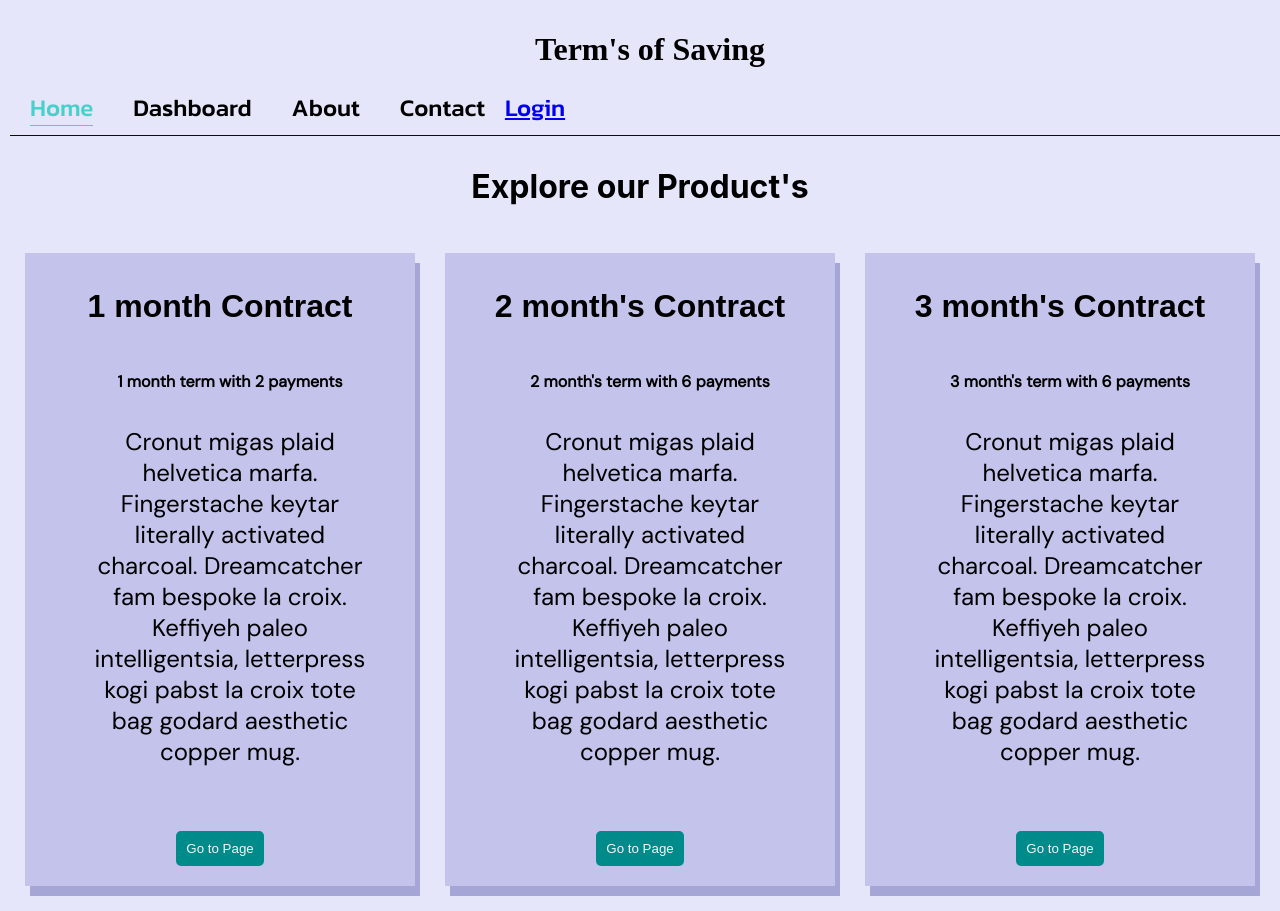
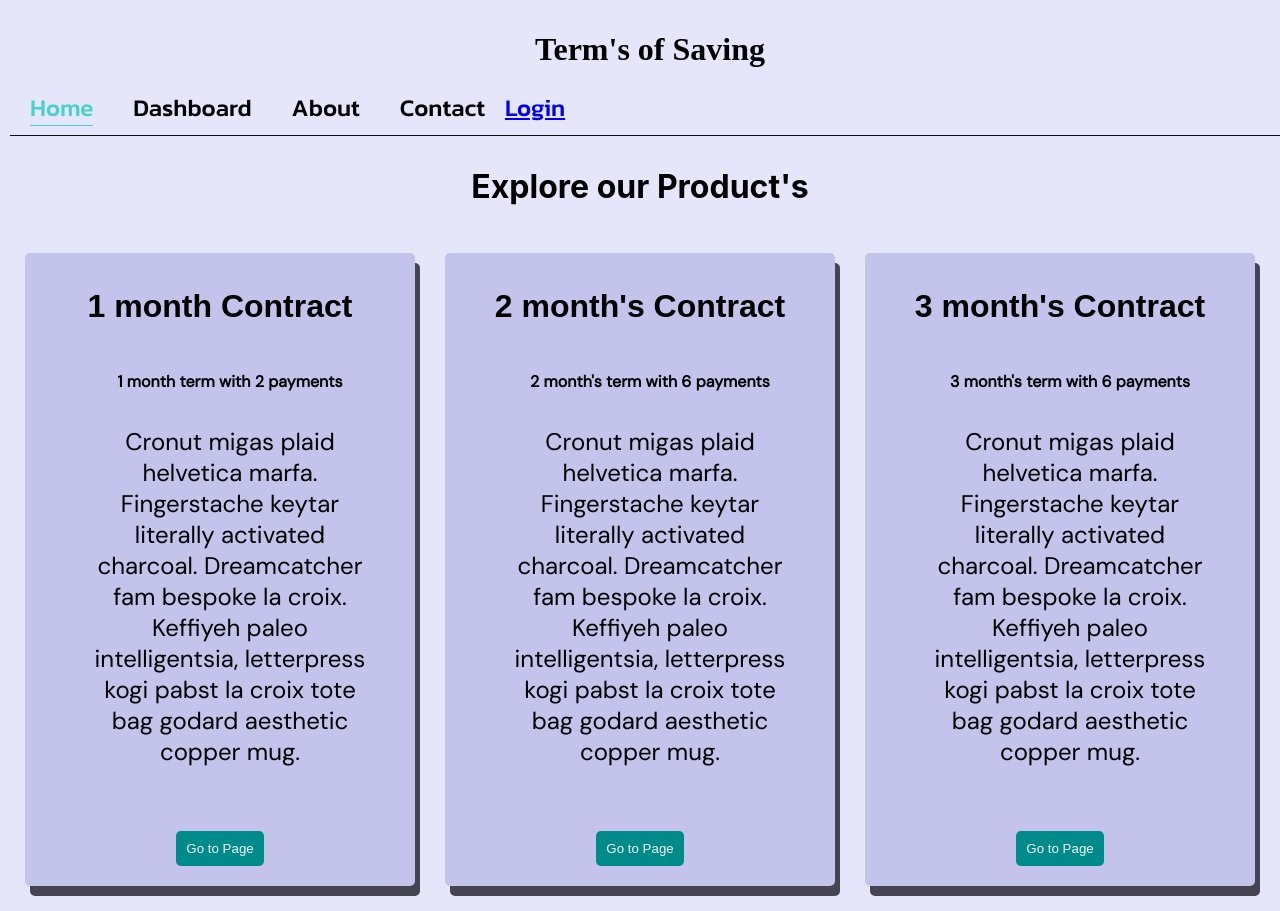
Before and after one commit to estelo2jz/terms-savings-app, a React (Create React App) app: page / in a window 1280 px wide. Built offline with nearby package versions, Linux system fonts and the light colour scheme; a web font is replaced by a local one.

Commit message:
Update home.scss

```diff
--- a/src/styles/pageStyles/home.scss
+++ b/src/styles/pageStyles/home.scss
@@ -14,7 +14,8 @@
       padding: 10px;
       margin: 15px;
       background: #c3c3eb;
-      box-shadow: 5px 10px #a5a5d6;
+      box-shadow: 5px 10px #444453;
+      border-radius: 5px;
 
       .home-container {
         h3 {
```
